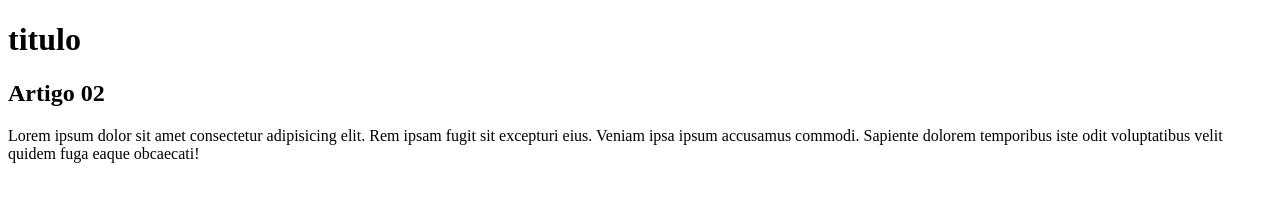
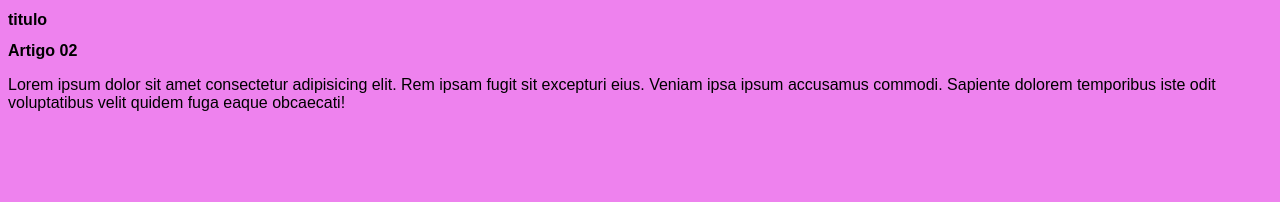
Before and after one commit to Tavares1122/projeto-site, a plain HTML site: page index.html in a window 1280 px wide. Drawn offline with Linux system fonts and the light colour scheme.

Commit message:
iniciei o design

```diff
--- /dev/null
+++ b/estilo/style.css
@@ -0,0 +1,7 @@
+*{
+    font-family: Arial, Helvetica, sans-serif;
+    font-size: 16px;
+}
+body{
+    background-color: violet;
+}
--- a/index.html
+++ b/index.html
@@ -4,6 +4,7 @@
     <meta charset="UTF-8">
     <meta name="viewport" content="width=<device-width>, initial-scale=1.0">
     <title>Document</title>
+    <link rel="stylesheet" href="estilo/style.css">
 </head>
 <body>
     <header>
```
